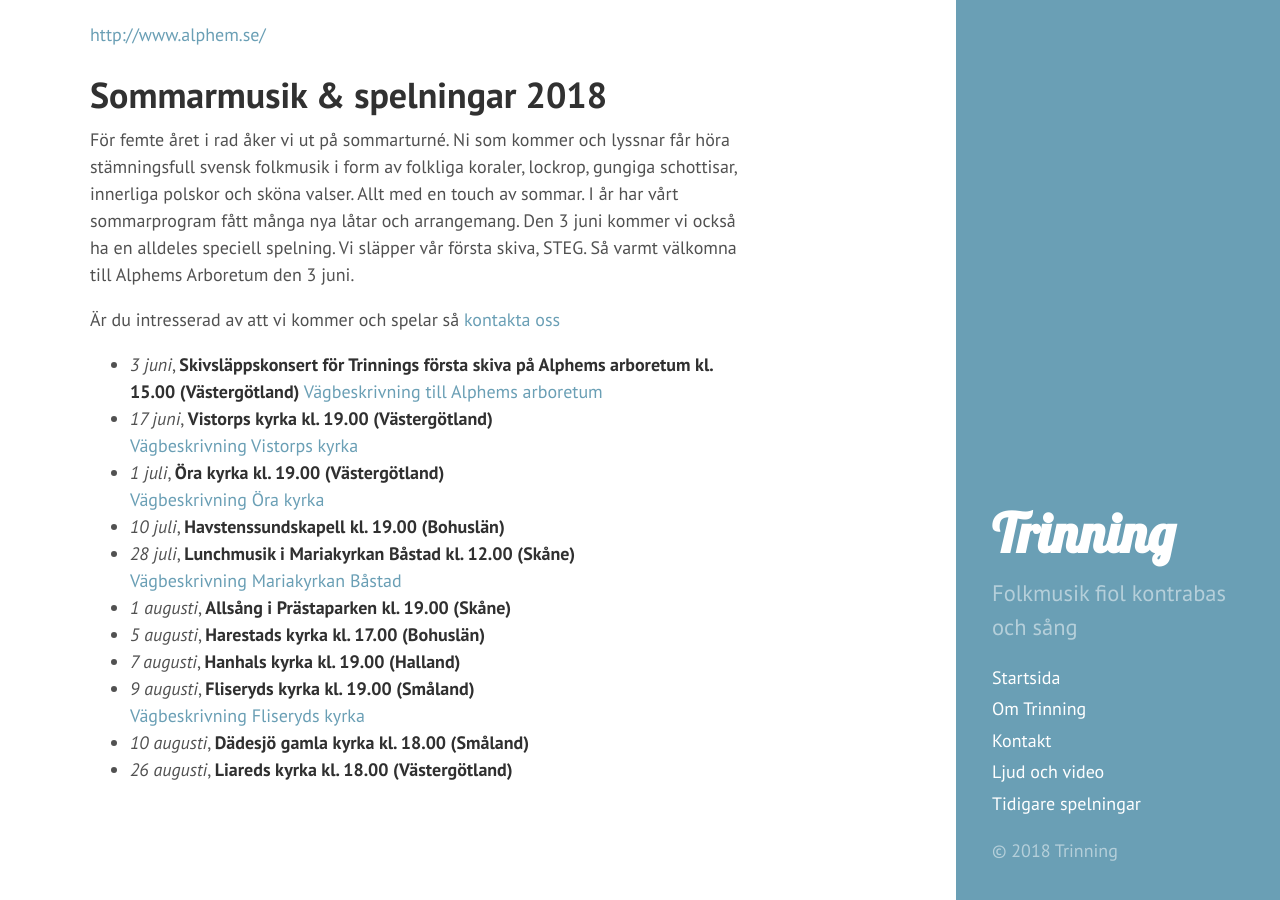
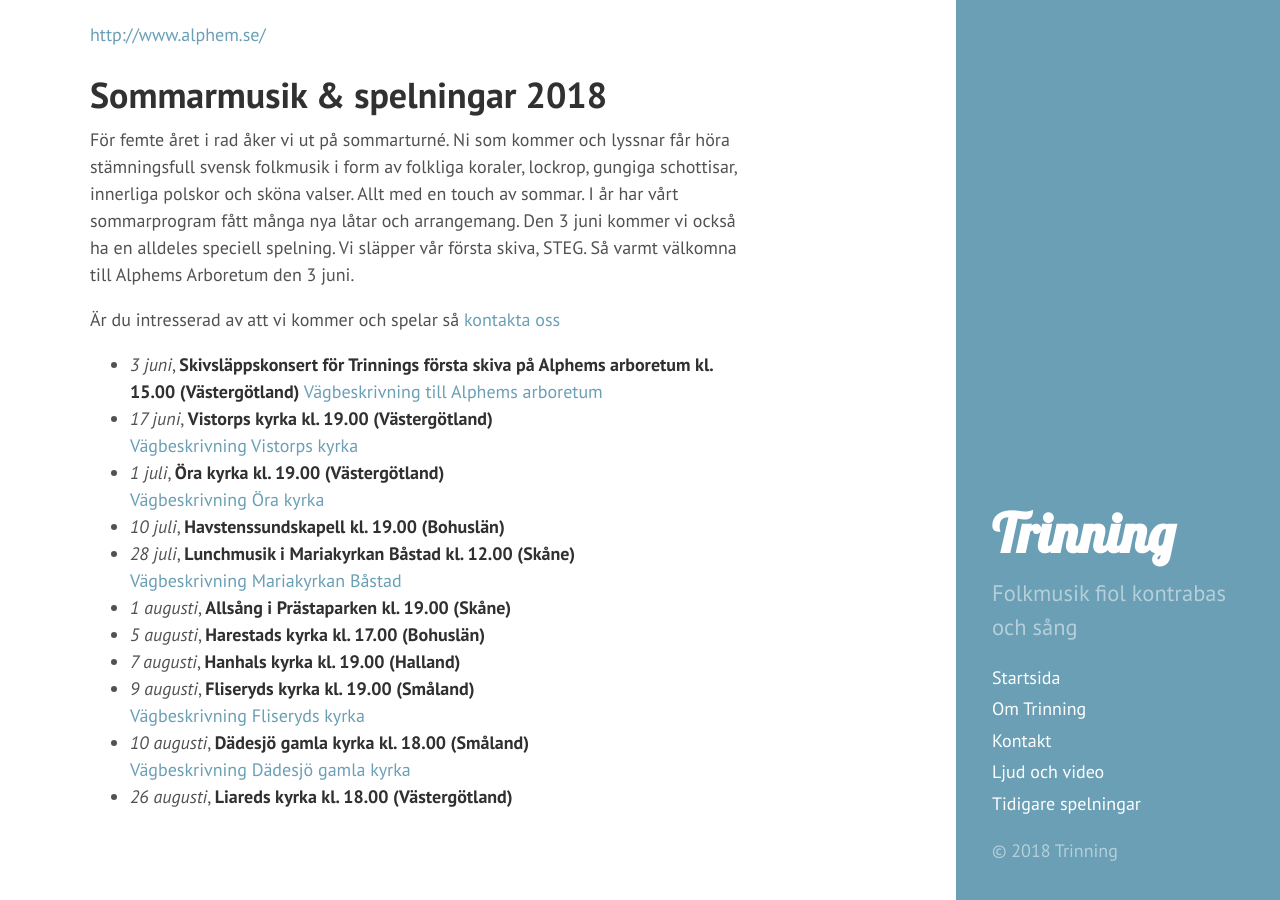
Before and after one commit to trinning/trinning.github.io, a Jekyll site: the page built from index.md, in a window 1280 px wide and 900 px high, scrolled down 955 px. Built offline with Jekyll 4.4.1, drawn with Linux system fonts in a browser that asks for light colours.

Commit message:
Vägbeskrivning Dädesjö

```diff
--- a/index.md
+++ b/index.md
@@ -39,4 +39,5 @@
 * *9 augusti*, **Fliseryds kyrka kl. 19.00 (Småland)**
 [Vägbeskrivning Fliseryds kyrka](https://goo.gl/maps/DkrE4D7zyZG2)
 * *10 augusti*, **Dädesjö gamla kyrka kl. 18.00 (Småland)**
+[Vägbeskrivning Dädesjö gamla kyrka](https://goo.gl/maps/bskmPgAAe4s)
 * *26 augusti*, **Liareds kyrka kl. 18.00 (Västergötland)**
```
